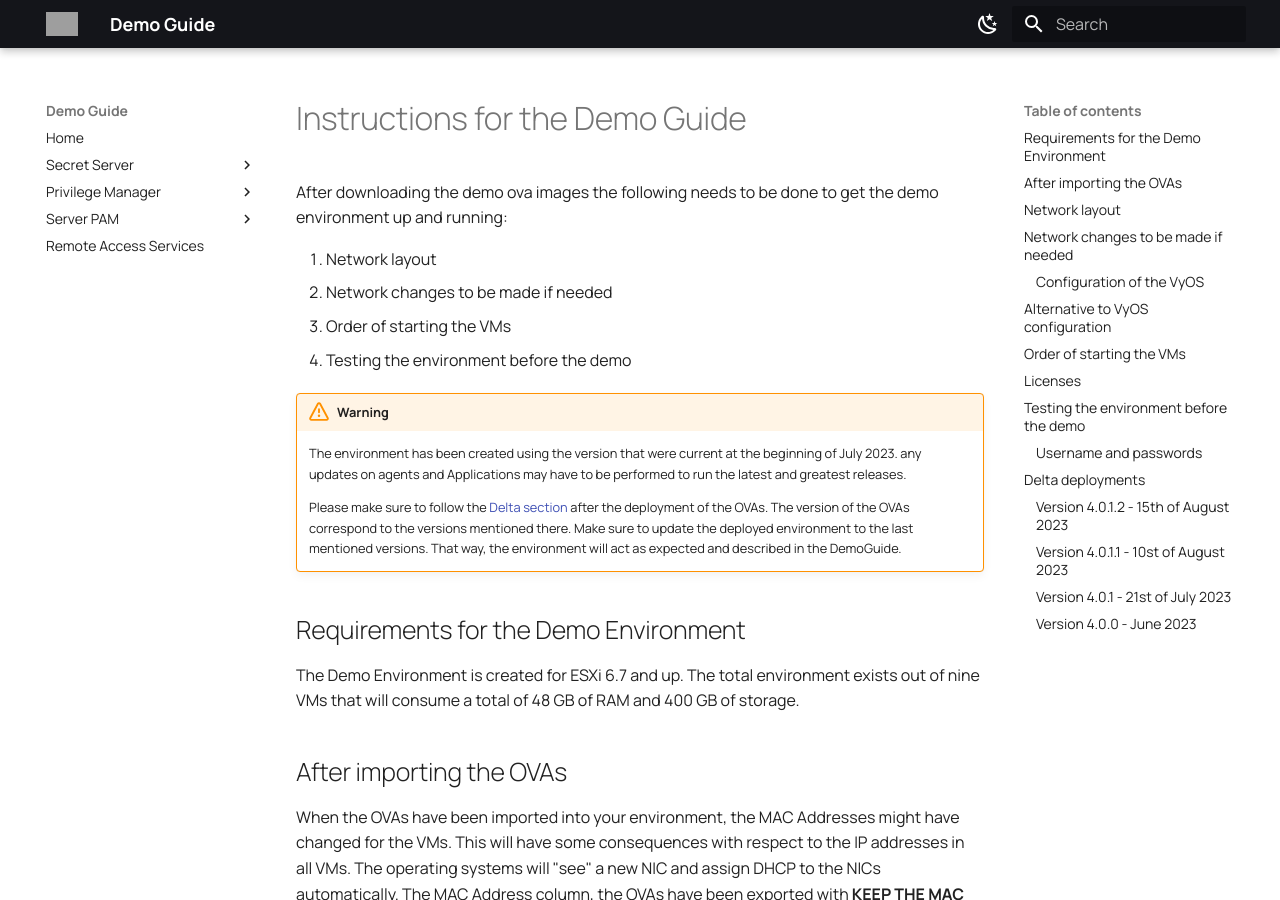
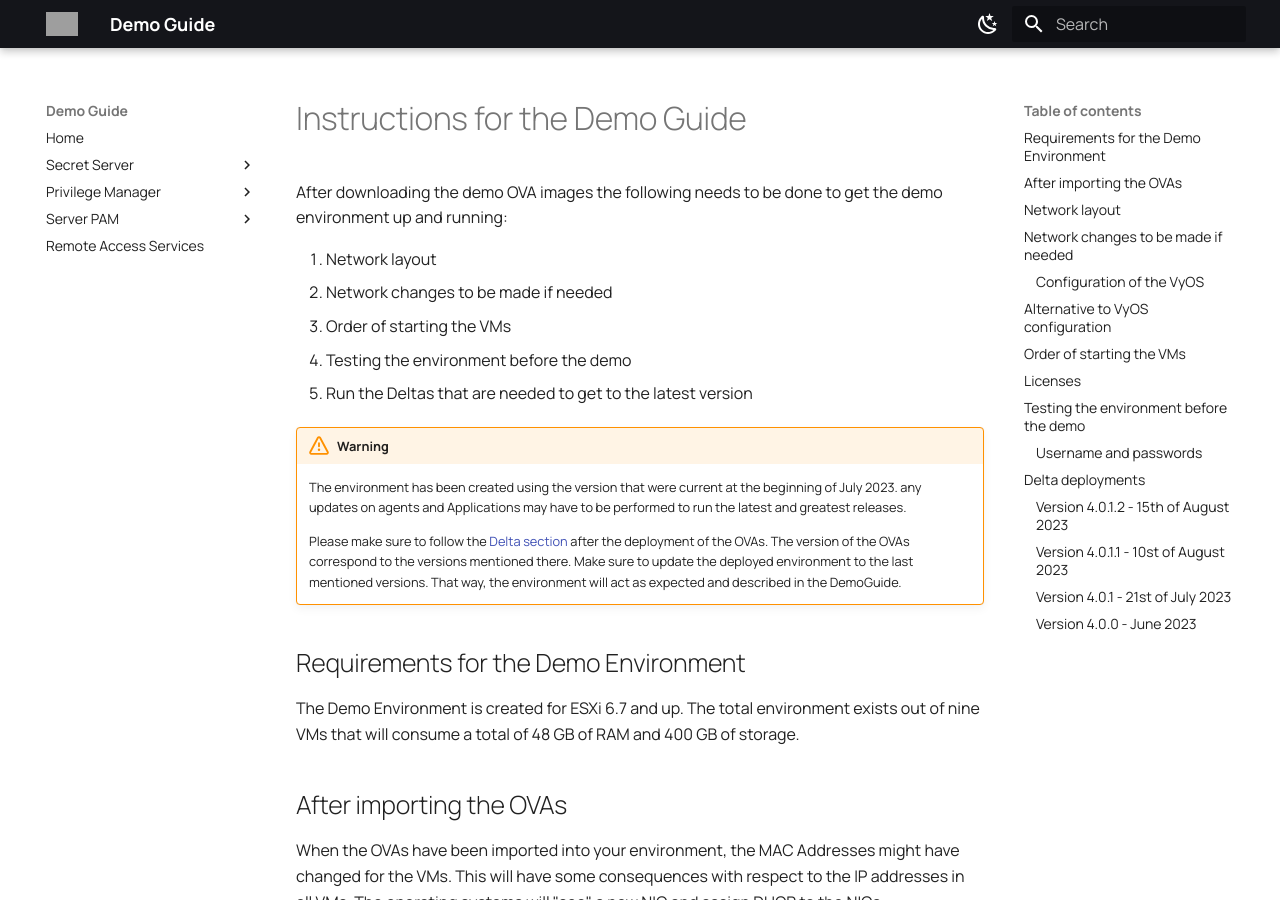
Before and after one commit to wessenstam/demoguide, an MkDocs documentation site: the page built from docs/instructor/instructor.md, in a window 1280 px wide and 900 px high. Built offline with MkDocs 1.6.1 and Material for MkDocs 9.7.7, drawn with Linux system fonts in a browser that asks for light colours; grey boxes are pictures that could not be loaded.

Commit message:
Updated instructor steps

```diff
--- a/docs/instructor/instructor.md
+++ b/docs/instructor/instructor.md
@@ -1,11 +1,12 @@
 # Instructions for the Demo Guide
 
-After downloading the demo ova images the following needs to be done to get the demo environment up and running:
+After downloading the demo OVA images the following needs to be done to get the demo environment up and running:
 
 1. Network layout
 2. Network changes to be made if needed
 3. Order of starting the VMs
 4. Testing the environment before the demo
+5. Run the Deltas that are needed to get to the latest version
 
 !!!Warning
 
```
